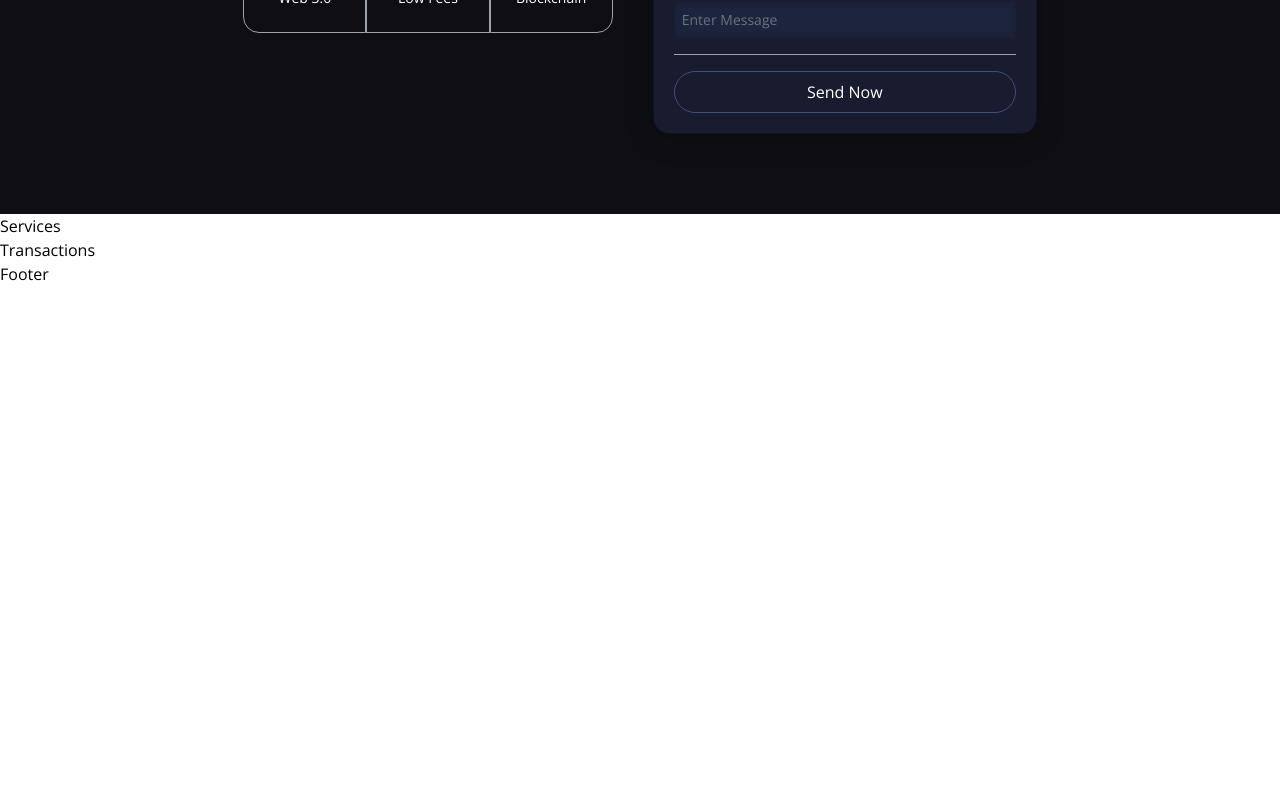
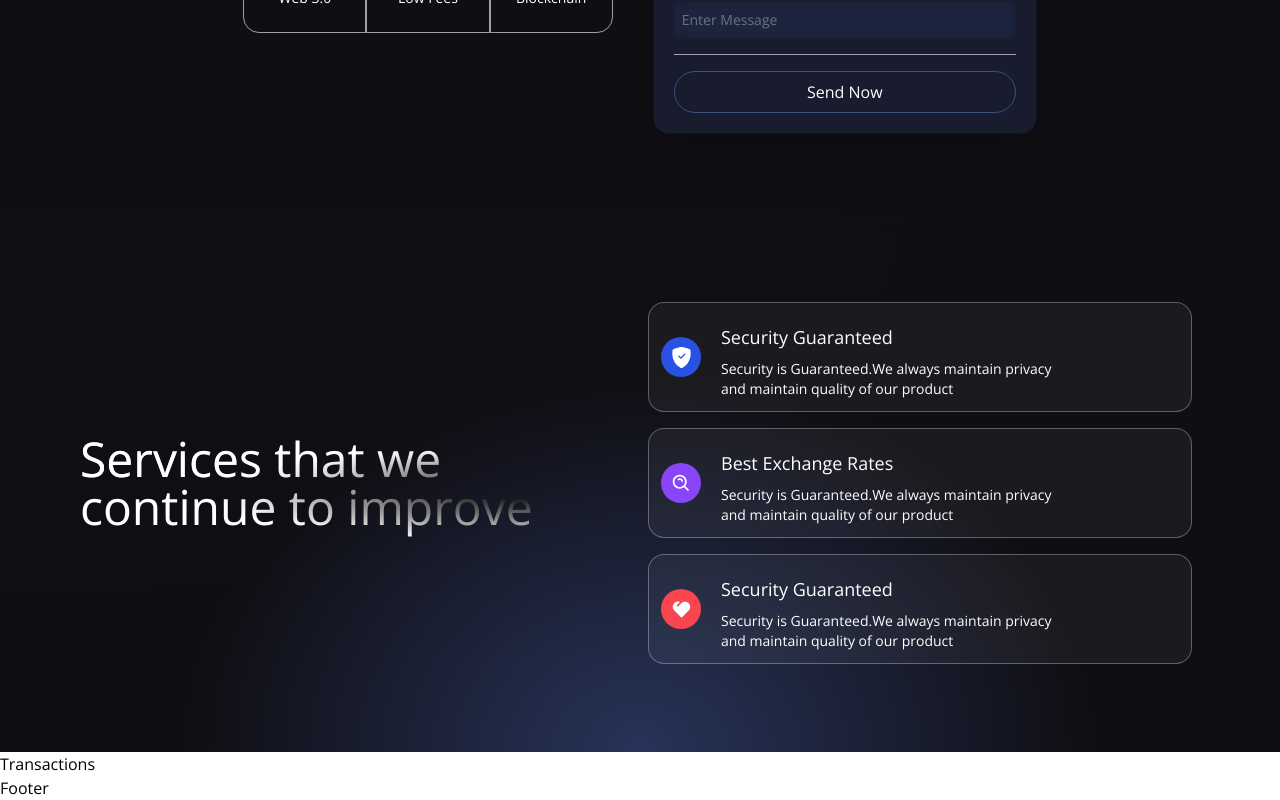
Before and after one commit to ankitpal1029/TransactionsTailwind, a React (Vite) app in the folder client/: page / in a window 1280 px wide. Shown: the part 535-1335 px from the top of the page. Before the commit the page ends 821 px from the top, so only its background shows below. Built offline with nearby package versions, Linux system fonts and the light colour scheme.

Commit message:
services sub section

```diff
--- a/client/src/components/Services.tsx
+++ b/client/src/components/Services.tsx
@@ -1,5 +1,67 @@
+import { BsShieldFillCheck } from "react-icons/bs";
+import { BiSearchAlt } from "react-icons/bi";
+import { RiHeart2Fill } from "react-icons/ri";
+import { IconType } from "react-icons/lib";
+import { ReactElement } from "react";
+
+const ServiceCard = ({
+  color,
+  title,
+  icon,
+  subtitle,
+}: {
+  color: string;
+  title: string;
+  icon: ReactElement<any, any>;
+  subtitle: string;
+}) => (
+  <div className="flex flex-row justify-start items-center white-glassmorphism p-3 m-2 cursor-pointer hover:shadow-xl">
+    <div
+      className={`w-10 h-10 rounded-full flex justify-center items-center ${color}`}
+    >
+      {icon}
+    </div>
+    <div className="ml-5 flex flex-col flex-1">
+      <h1 className="mt-2 text-white text-lg">{title}</h1>
+      <p className="mt-2 text-white text-sm md:w-9/12">{subtitle}</p>
+    </div>
+  </div>
+);
+
 const Services = () => {
-  return <h1>Services</h1>;
+  return (
+    <div className="flex flex-col md:flex-row w-full justify-center items-center gradient-bg-services ">
+      <div className="flex mf:flex-row flex-col items-center justify-between md:p-20 py-12 px-4">
+        <div className="flex-1 flex flex-col justify-start items-start">
+          <h1 className="text-white text-3xl sm:text-5xl py-2 text-gradient">
+            Services that we
+            <br />
+            continue to improve
+          </h1>
+        </div>
+        <div className="flex-1 flex flex-col justify-start items-center">
+          <ServiceCard
+            color="bg-[#2952e3]"
+            title="Security Guaranteed"
+            icon={<BsShieldFillCheck fontSize={21} className="text-white" />}
+            subtitle="Security is Guaranteed.We always maintain privacy and maintain quality of our product"
+          />
+          <ServiceCard
+            color="bg-[#8945f8]"
+            title="Best Exchange Rates"
+            icon={<BiSearchAlt fontSize={21} className="text-white" />}
+            subtitle="Security is Guaranteed.We always maintain privacy and maintain quality of our product"
+          />
+          <ServiceCard
+            color="bg-[#f84550]"
+            title="Security Guaranteed"
+            icon={<RiHeart2Fill fontSize={21} className="text-white" />}
+            subtitle="Security is Guaranteed.We always maintain privacy and maintain quality of our product"
+          />
+        </div>
+      </div>
+    </div>
+  );
 };
 
 export default Services;
```
